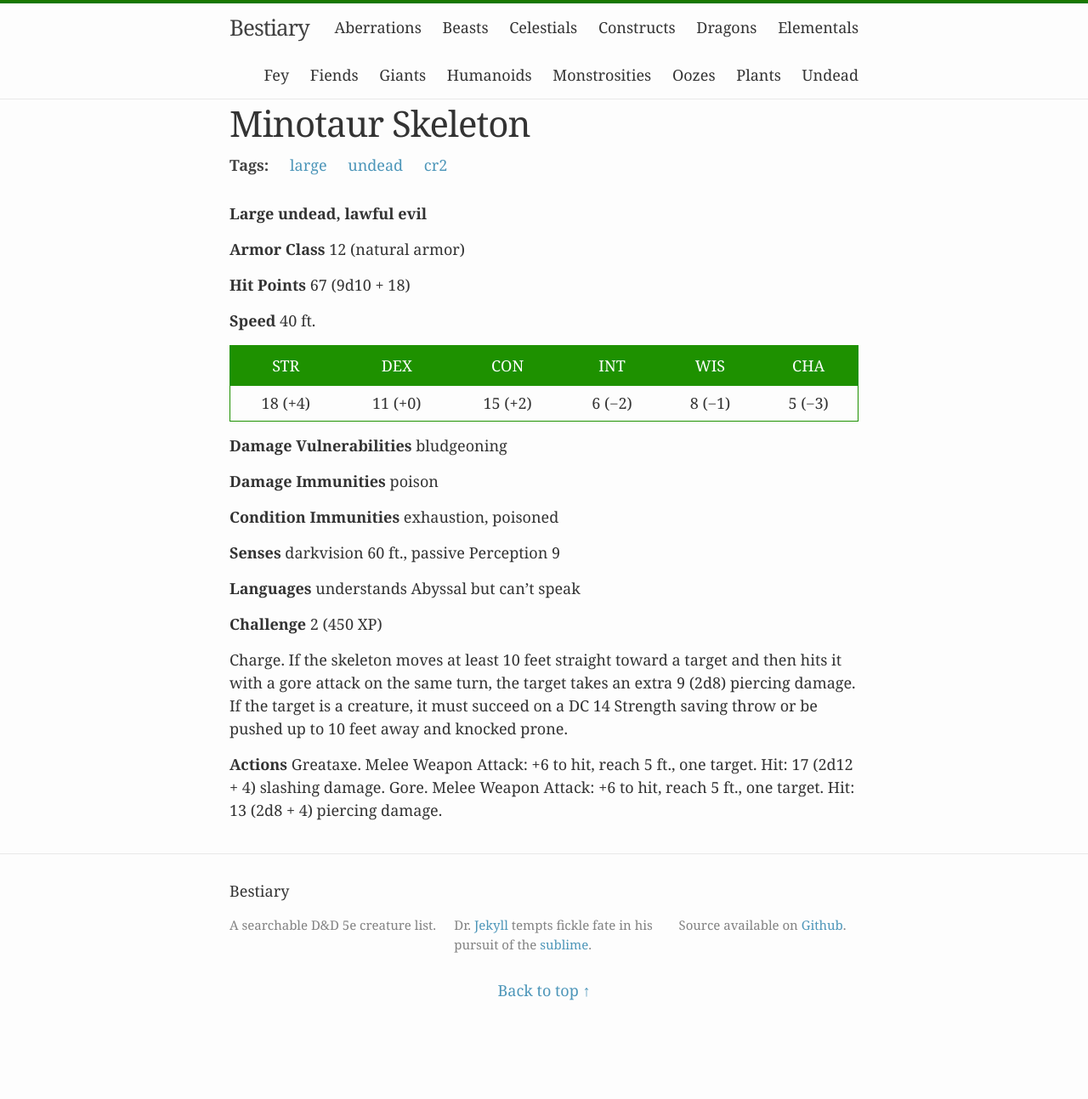
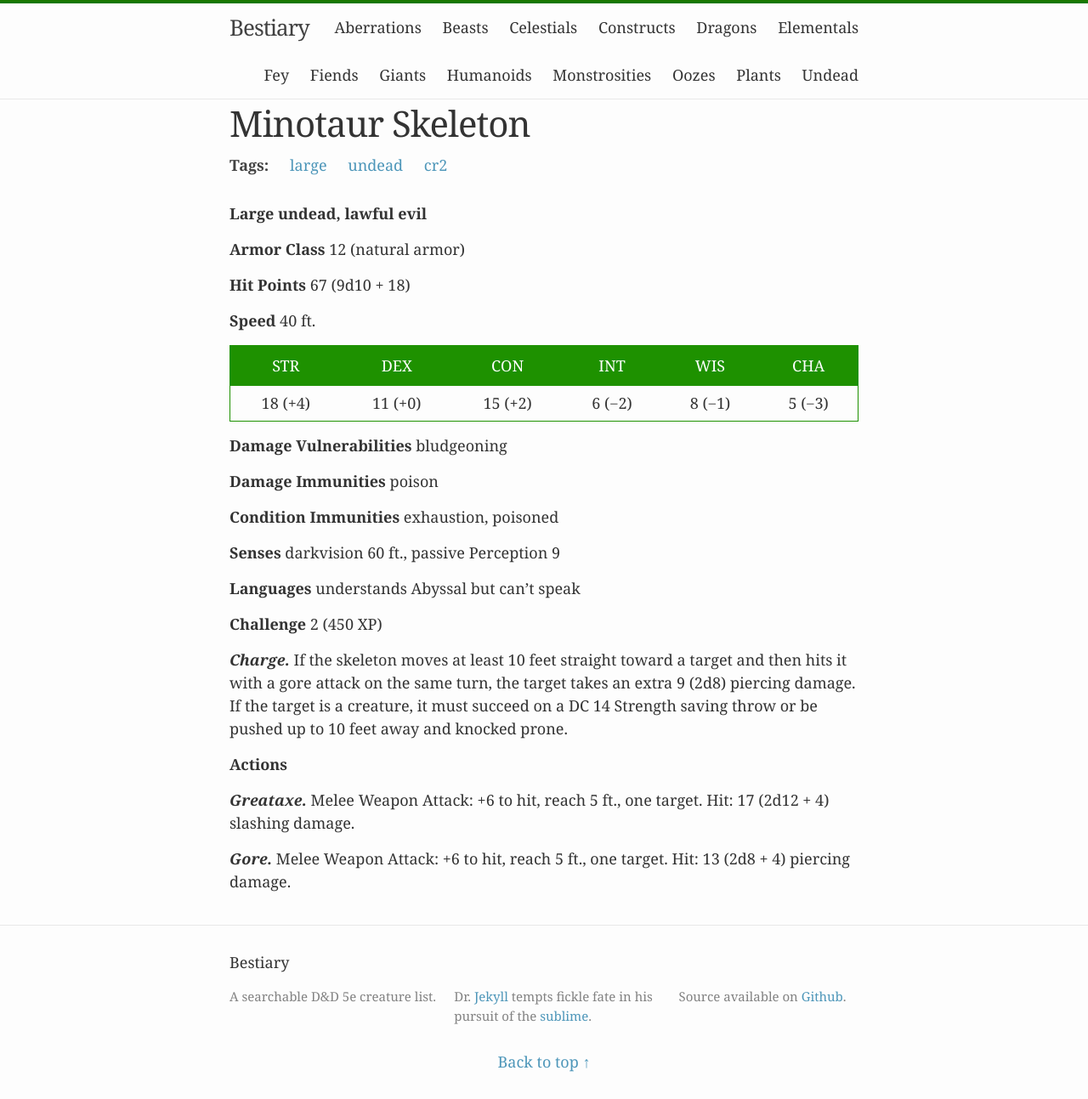
Before and after one commit to beaurancourt/bestiary, a Jekyll site: the page built from _posts/2016-02-29-minotaur-skeleton.markdown, in a window 1280 px wide. Shown: the whole page at 85% size. Built offline with Jekyll 4.4.1, drawn with Linux system fonts in a browser that asks for light colours; before the commit the page ends 1209 px from its top, so only the background shows below that.

```diff
--- a/_posts/2016-02-29-minotaur-skeleton.markdown
+++ b/_posts/2016-02-29-minotaur-skeleton.markdown
@@ -29,6 +29,10 @@ tags: [large, undead, cr2]
 
 **Challenge** 2 (450 XP)
 
-Charge. If the skeleton moves at least 10 feet straight toward a target and then hits it with a gore attack on the same turn, the target takes an extra 9 (2d8) piercing damage. If the target is a creature, it must succeed on a DC 14 Strength saving throw or be pushed up to 10 feet away and knocked prone.
+***Charge.*** If the skeleton moves at least 10 feet straight toward a target and then hits it with a gore attack on the same turn, the target takes an extra 9 (2d8) piercing damage. If the target is a creature, it must succeed on a DC 14 Strength saving throw or be pushed up to 10 feet away and knocked prone.
 
-**Actions** Greataxe. Melee Weapon Attack: +6 to hit, reach 5 ft., one target. Hit: 17 (2d12 + 4) slashing damage. Gore. Melee Weapon Attack: +6 to hit, reach 5 ft., one target. Hit: 13 (2d8 + 4) piercing damage.
+**Actions**
+
+***Greataxe.*** Melee Weapon Attack: +6 to hit, reach 5 ft., one target. Hit: 17 (2d12 + 4) slashing damage.
+
+***Gore.*** Melee Weapon Attack: +6 to hit, reach 5 ft., one target. Hit: 13 (2d8 + 4) piercing damage.
```
